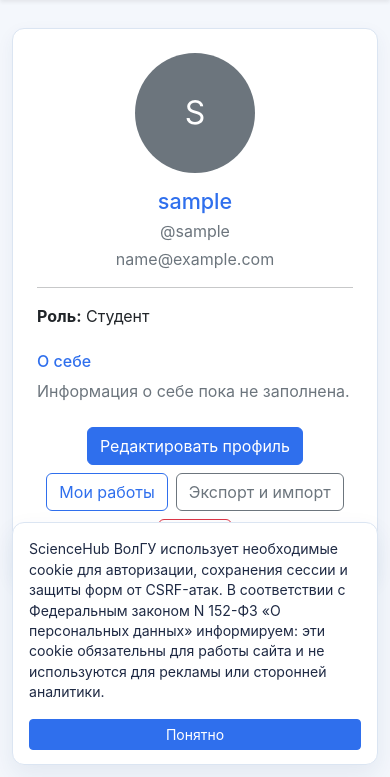
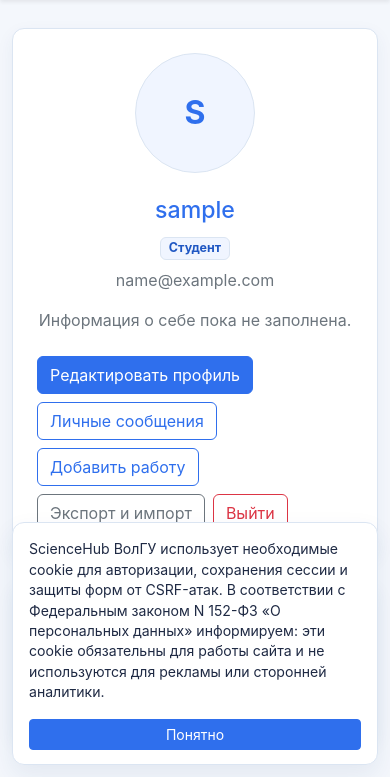
Before and after one commit to axawman/volsu-science-system, a Django app: page /accounts/profile/ in a window 390 px wide. Shown: the part 67-844 px from the top of the page. Run offline with Django 5.2, Linux system fonts and the light colour scheme; the visitor is signed in with stand-in values (Sample User, id 1); data that the repository does not hold is empty.

Commit message:
Improve profile display and actions

```diff
--- a/src/accounts/models.py
+++ b/src/accounts/models.py
@@ -23,6 +23,28 @@ class Profile(models.Model):
     def __str__(self):
         return f"{self.user.username} ({self.role})"
 
+    @property
+    def short_name(self):
+        name = (self.full_name or self.user.get_full_name() or self.user.username).strip()
+        parts = name.split()
+
+        if len(parts) >= 3:
+            return f"{parts[0]} {parts[1][0]}.{parts[2][0]}."
+        if len(parts) == 2:
+            return f"{parts[0]} {parts[1][0]}."
+        return name
+
+    @property
+    def avatar_initial(self):
+        name = (self.full_name or self.user.username).strip()
+        return name[:1].upper() or "?"
+
+    @property
+    def role_name(self):
+        if self.role == "admin":
+            return "Админ"
+        return self.get_role_display()
+
     def is_admin(self):
         return self.role == "admin"
 
--- a/src/accounts/views.py
+++ b/src/accounts/views.py
@@ -206,7 +206,13 @@ def register_view(request):
 
 @login_required
 def profile_view(request):
-    return render(request, "accounts/profile.html", {"profile": request.user.profile})
+    from works.models import Work
+
+    works = Work.objects.filter(author=request.user).select_related("section").order_by("-updated_at")
+    return render(request, "accounts/profile.html", {
+        "profile": request.user.profile,
+        "works": works,
+    })
 
 
 @login_required
--- a/src/templates/accounts/profile.html
+++ b/src/templates/accounts/profile.html
@@ -3,46 +3,46 @@
 {% block title %}Профиль{% endblock %}
 
 {% block content %}
-<div class="row justify-content-center">
-    <div class="col-lg-7">
-        <div class="card card-soft">
-            <div class="card-body p-4 p-md-5 text-center">
-
+<div class="profile-layout">
+    <section class="card card-soft profile-summary">
+        <div class="card-body p-4 p-md-5">
+            <div class="d-flex flex-column flex-md-row align-items-center align-items-md-start gap-4">
                 {% if profile.photo %}
                     <img src="{{ profile.photo.url }}"
-                         class="rounded-circle mb-3"
+                         class="profile-avatar"
                          width="120" height="120"
-                         style="object-fit: cover;"
                          alt="Фото профиля">
                 {% else %}
-                    <div class="mb-3">
-                        <div class="rounded-circle bg-secondary text-white d-inline-flex align-items-center justify-content-center"
-                             style="width:120px;height:120px;font-size:32px;">
-                            {{ request.user.username|slice:":1"|upper }}
-                        </div>
+                    <div class="profile-avatar profile-avatar-placeholder">
+                        {{ profile.avatar_initial }}
                     </div>
                 {% endif %}
 
-                <h2 class="h4 text-primary mb-1">{{ profile.full_name }}</h2>
-                <p class="text-secondary mb-1">@{{ request.user.username }}</p>
-                <p class="text-secondary">{{ request.user.email }}</p>
+                <div class="flex-grow-1 text-center text-md-start">
+                    <div class="d-flex flex-column flex-md-row align-items-center align-items-md-start gap-2 mb-2">
+                        <h1 class="h3 text-primary mb-0">{{ profile.full_name }}</h1>
+                        <span class="badge badge-soft profile-role">{{ profile.role_name }}</span>
+                    </div>
 
-                <hr>
+                    <p class="text-secondary mb-3">{{ request.user.email }}</p>
 
-                <div class="text-start mb-4">
-                    <p><strong>Роль:</strong> {{ user.profile.get_role_display }}</p>
-
-                    <h3 class="h6 text-primary mt-4">О себе</h3>
                     {% if profile.bio %}
-                        <div class="border rounded-3 p-3 bg-light" style="white-space: pre-wrap;">{{ profile.bio }}</div>
+                        <div class="profile-bio">{{ profile.bio }}</div>
                     {% else %}
                         <p class="text-secondary mb-0">Информация о себе пока не заполнена.</p>
                     {% endif %}
                 </div>
+            </div>
 
-                <div class="d-flex flex-wrap justify-content-center gap-2">
+            <div class="d-flex flex-wrap gap-2 mt-4">
                 <a href="/accounts/profile/edit/" class="btn btn-primary">Редактировать профиль</a>
-                    <a href="/works/my/" class="btn btn-outline-primary">Мои работы</a>
+                <button type="button"
+                        class="btn btn-outline-primary"
+                        data-bs-toggle="modal"
+                        data-bs-target="#messagesSoonModal">
+                    Личные сообщения
+                </button>
+                <a href="/works/create/" class="btn btn-outline-primary">Добавить работу</a>
                 {% if user.is_superuser or user.is_staff or user.profile.role == "admin" %}
                     <a href="/accounts/data-transfer/" class="btn btn-outline-secondary">Экспорт и импорт</a>
                 {% endif %}
@@ -52,9 +52,147 @@
                     <button type="submit" class="btn btn-outline-danger">Выйти</button>
                 </form>
             </div>
+        </div>
+    </section>
 
+    <section class="card card-soft mt-4">
+        <div class="card-body p-4">
+            <div class="d-flex justify-content-between align-items-center gap-3 flex-wrap mb-2">
+                <h2 class="section-title mb-0">Работы</h2>
+                <a href="/works/my/" class="btn btn-sm btn-outline-primary">Все мои работы</a>
+            </div>
+
+            {% if works %}
+                <div class="profile-works">
+                    {% for work in works %}
+                        <article class="profile-work-item">
+                            <div class="d-flex justify-content-between align-items-start gap-3 flex-wrap">
+                                <div class="profile-work-main">
+                                    <a href="/works/{{ work.id }}/" class="mini-list-title">
+                                        {{ work.title }}
+                                    </a>
+                                    <div class="meta">
+                                        {% if work.section %}Раздел: {{ work.section.name }}<br>{% endif %}
+                                        Обновлено: {{ work.updated_at|date:"d.m.Y H:i" }}
+                                    </div>
+                                    {% if work.description %}
+                                        <p class="profile-work-description mb-0">{{ work.description }}</p>
+                                    {% endif %}
+                                </div>
+
+                                <div class="profile-work-actions">
+                                    <span class="badge badge-soft">{{ work.get_visibility_display }}</span>
+                                    <span class="badge text-bg-secondary">{{ work.get_status_display }}</span>
+                                    <a href="/works/{{ work.id }}/update/" class="btn btn-sm btn-outline-primary">
+                                        Редактировать
+                                    </a>
+                                </div>
+                            </div>
+                        </article>
+                    {% endfor %}
+                </div>
+            {% else %}
+                <div class="text-center text-secondary py-4">
+                    У вас пока нет работ.
+                </div>
+            {% endif %}
+        </div>
+    </section>
+</div>
+
+<div class="modal fade" id="messagesSoonModal" tabindex="-1" aria-labelledby="messagesSoonModalLabel" aria-hidden="true">
+    <div class="modal-dialog modal-dialog-centered">
+        <div class="modal-content">
+            <div class="modal-header">
+                <h2 class="modal-title fs-5" id="messagesSoonModalLabel">Личные сообщения</h2>
+                <button type="button" class="btn-close" data-bs-dismiss="modal" aria-label="Закрыть"></button>
+            </div>
+            <div class="modal-body">
+                Скоро будет добавлено.
+            </div>
+            <div class="modal-footer">
+                <button type="button" class="btn btn-primary" data-bs-dismiss="modal">Понятно</button>
             </div>
         </div>
     </div>
 </div>
+
+<style>
+    .profile-layout {
+        max-width: 920px;
+        margin: 0 auto;
+    }
+
+    .profile-summary {
+        overflow: hidden;
+    }
+
+    .profile-avatar {
+        border-radius: 50%;
+        flex: 0 0 auto;
+        height: 120px;
+        object-fit: cover;
+        width: 120px;
+    }
+
+    .profile-avatar-placeholder {
+        align-items: center;
+        background: var(--surface-hover);
+        border: 1px solid var(--border-soft);
+        color: var(--primary-soft);
+        display: inline-flex;
+        font-size: 2rem;
+        font-weight: 700;
+        justify-content: center;
+    }
+
+    .profile-role {
+        font-size: 0.78rem;
+        margin-top: 0.25rem;
+    }
+
+    .profile-bio {
+        background: var(--surface-muted);
+        border: 1px solid var(--border-soft);
+        border-radius: 0.5rem;
+        color: var(--text-main);
+        padding: 0.9rem 1rem;
+        white-space: pre-wrap;
+    }
+
+    .profile-work-item {
+        padding: 1rem 0;
+        border-bottom: 1px solid var(--border-soft);
+    }
+
+    .profile-work-item:last-child {
+        border-bottom: 0;
+        padding-bottom: 0;
+    }
+
+    .profile-work-main {
+        min-width: 0;
+        flex: 1 1 320px;
+    }
+
+    .profile-work-description {
+        color: var(--text-muted);
+        font-size: 0.9rem;
+        margin-top: 0.65rem;
+    }
+
+    .profile-work-actions {
+        align-items: flex-end;
+        display: flex;
+        flex-direction: column;
+        gap: 0.45rem;
+    }
+
+    @media (max-width: 575px) {
+        .profile-work-actions {
+            align-items: stretch;
+            width: 100%;
+        }
+    }
+</style>
 {% endblock %}
--- a/src/templates/base.html
+++ b/src/templates/base.html
@@ -387,10 +387,10 @@
                                  alt="avatar">
                         {% else %}
                             <span class="badge rounded-pill text-bg-light text-primary">
-                                {{ request.user.username|slice:":1"|upper }}
+                                {{ request.user.profile.avatar_initial }}
                             </span>
                         {% endif %}
-                        <span>{{ request.user.username }}</span>
+                        <span>{{ request.user.profile.short_name }}</span>
                     </a>
 
                 {% else %}
```
Lines whose indentation alone changed are shown as unchanged.
